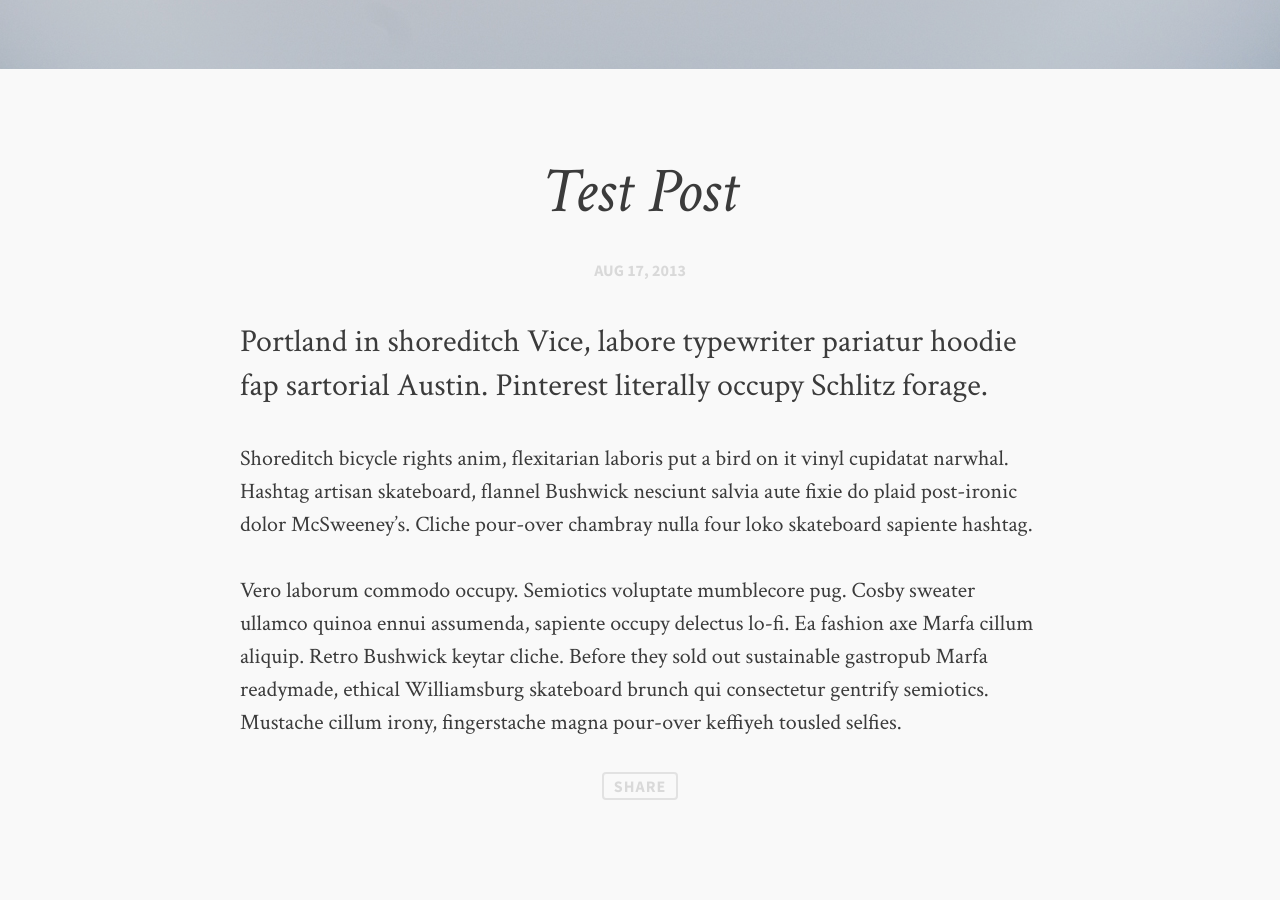
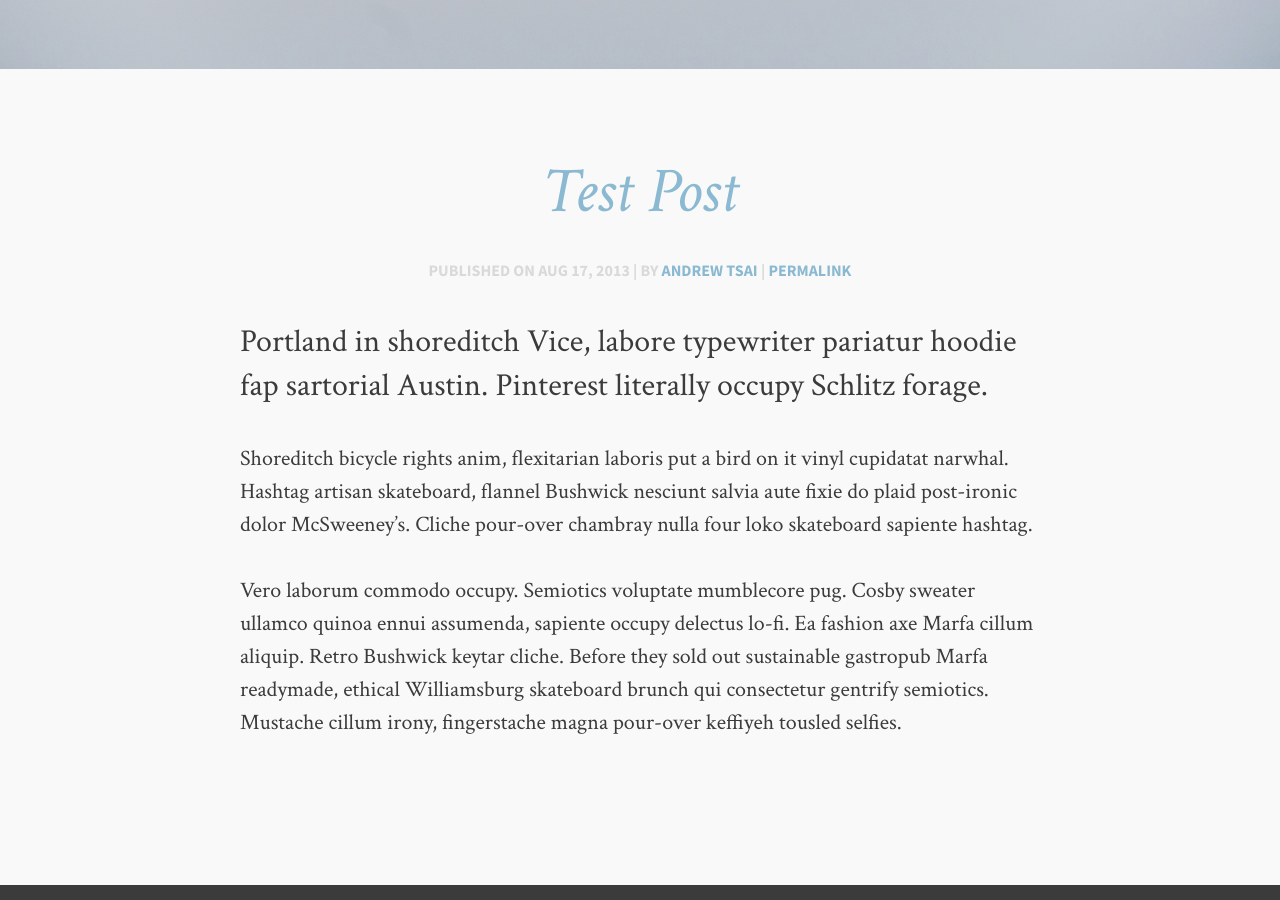
Before and after one commit to ColeTownsend/abalabazn.github.io, a Jekyll site: the page built from _posts/2013-08-17-test-post.md, in a window 1280 px wide and 900 px high, scrolled down 731 px. Built offline with Jekyll 4.4.1, drawn with Linux system fonts in a browser that asks for light colours; comment, search, counter and statistics services are not loaded.

Commit message:
updated layouts

```diff
--- a/_layouts/post-light-feature.html
+++ b/_layouts/post-light-feature.html
@@ -14,20 +14,20 @@
 
 {% endif %}
 
-
       <article class="wrap post">
         <header class="post-header">
           <hgroup>
-            <h1>{{page.title}}</h1>
-            <p class="date">{{page.date | date: "%b %d, %Y" }}</p>
+            <h1><a href="{{page.url}}">{{page.title}}</a></h1>
+            <p class="date">{% if page.modified %}<span class="date">Updated on <time datetime="{{ page.modified }}" itemprop="dateModified">{{ page.modified | date: "%B %d, %Y" }}</time></span>{% else %}Published on <span class="date">{{page.date | date: "%b %d, %Y" }}</span>{% endif %}&nbsp;|&nbsp;By <span itemprop="name" class="fn"><a href="{{ site.url }}/about" title="About {{ site.owner.name }}" itemprop="url">{{ site.owner.name }}</a></span> | <a href="{{ page.url }}">Permalink</a></p>
+
             <p class="intro">{% if page.description %}{{ page.description }}{% else %}{{ page.tagline }}{% endif %}</p>
           </hgroup>
         </header>
 
         {{ content }}
 
-      <a class="share" href="https://twitter.com/intent/tweet?text=&quot;{{ page.title }}&quot;%20{{ site.canonical }}{{ page.url }}%20via%20&#64;{{ site.owner.twitter }}" data-dnt="true">Share</a>
-      <script>!function(d,s,id){var js,fjs=d.getElementsByTagName(s)[0];if(!d.getElementById(id)){js=d.createElement(s);js.id=id;js.src="//platform.twitter.com/widgets.js";fjs.parentNode.insertBefore(js,fjs);}}(document,"script","twitter-wjs");</script>
+      <!--<a class="share" href="https://twitter.com/intent/tweet?text=&quot;{{ page.title }}&quot;%20{{ site.canonical }}{{ page.url }}%20via%20&#64;{{ site.owner.twitter }}" data-dnt="true">Share</a>
+      <script>!function(d,s,id){var js,fjs=d.getElementsByTagName(s)[0];if(!d.getElementById(id)){js=d.createElement(s);js.id=id;js.src="//platform.twitter.com/widgets.js";fjs.parentNode.insertBefore(js,fjs);}}(document,"script","twitter-wjs");</script>-->
 
       {% if page.comments %}
       <aside class="disqus">
```
